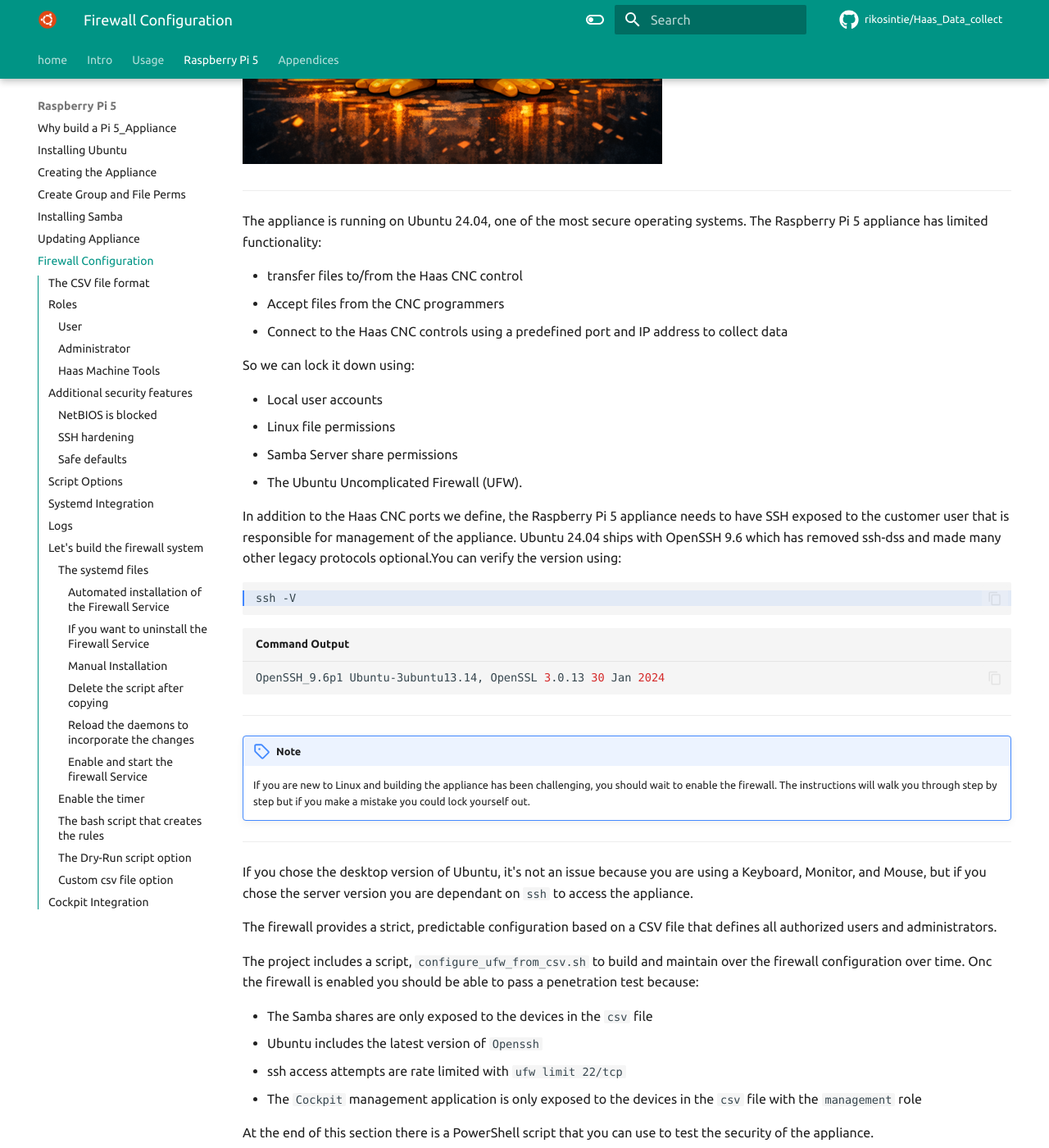
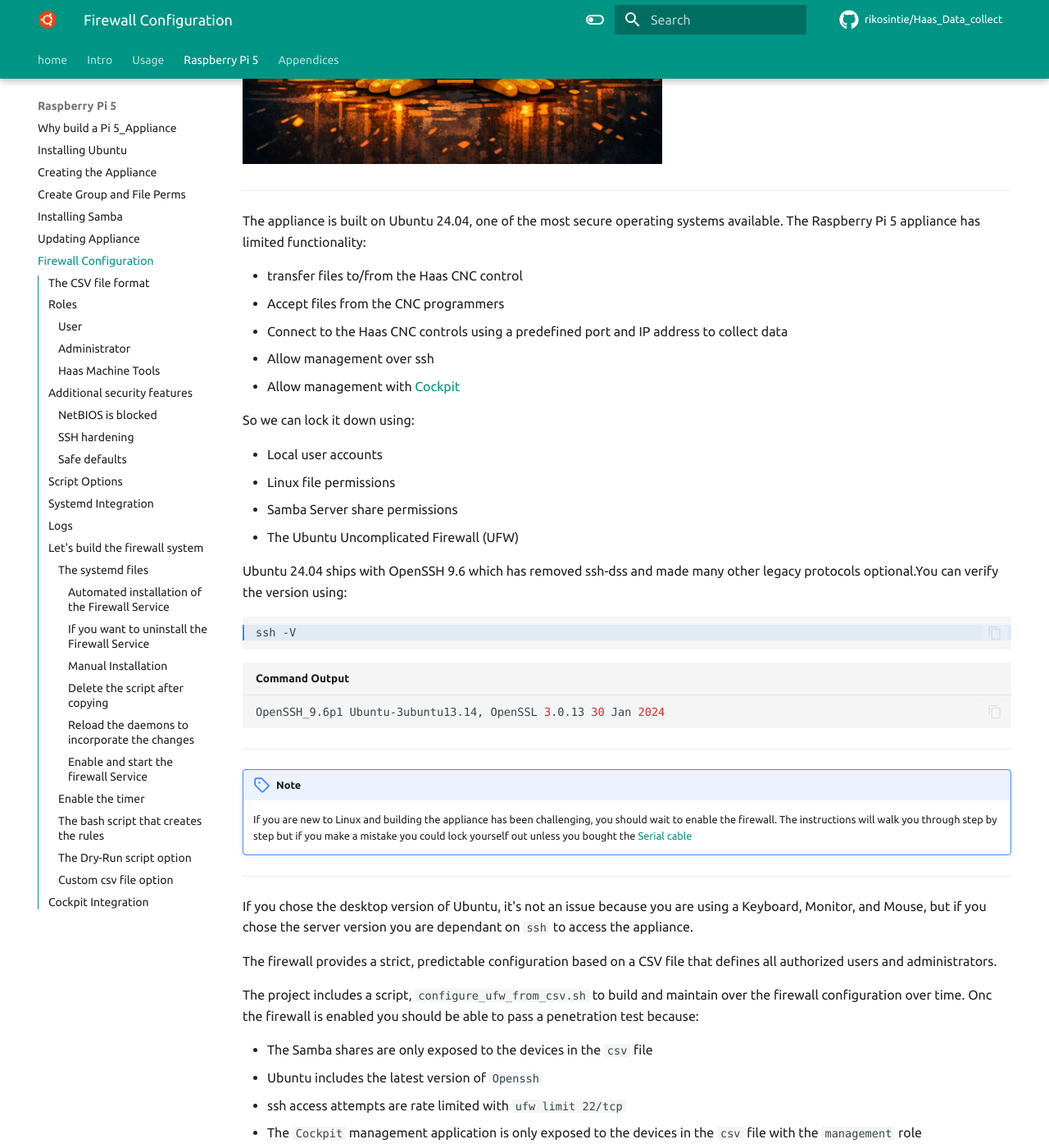
Before and after one commit to rikosintie/Haas_Data_collect, an MkDocs documentation site: the page built from docs/build_pi_5_appliance/firewall_configuration.md, in a window 1280 px wide and 1400 px high, scrolled down 606 px. Shown: the whole window at 82% size. Built offline with MkDocs 1.6.1 and Material for MkDocs 9.7.7, drawn with Linux system fonts in a browser that asks for light colours; some web fonts are replaced; comment, search, counter and statistics services are not loaded; some of the changed text lies outside the part shown.

Commit message:
Git Title Formatting
Git Description:
Updated the wording in the introcduction

````diff
--- a/docs/build_pi_5_appliance/firewall_configuration.md
+++ b/docs/build_pi_5_appliance/firewall_configuration.md
@@ -6,20 +6,22 @@
 
 ----------------------------------------------------------------
 
-The appliance is running on Ubuntu 24.04, one of the most secure operating systems. The Raspberry Pi 5 appliance has limited functionality:
+The appliance is built on Ubuntu 24.04, one of the most secure operating systems available. The Raspberry Pi 5 appliance has limited functionality:
 
 - transfer files to/from the Haas CNC control
 - Accept files from the CNC programmers
 - Connect to the Haas CNC controls using a predefined port and IP address to collect data
+- Allow management over ssh
+- Allow management with [Cockpit](https://cockpit-project.org/)
 
 So we can lock it down using:
 
 - Local user accounts
 - Linux file permissions
 - Samba Server share permissions
-- The Ubuntu Uncomplicated Firewall (UFW).
+- The Ubuntu Uncomplicated Firewall (UFW)
 
-In addition to the Haas CNC ports we define, the Raspberry Pi 5 appliance needs to have SSH exposed to the customer user that is responsible for management of the appliance. Ubuntu 24.04 ships with OpenSSH 9.6 which has removed ssh-dss and made many other legacy protocols optional.You can verify the version using:
+Ubuntu 24.04 ships with OpenSSH 9.6 which has removed ssh-dss and made many other legacy protocols optional.You can verify the version using:
 
 ```bash  hl_lines='1'
 ssh -V
@@ -32,7 +34,7 @@
 ----------------------------------------------------------------
 
 !!! Note Enabling the firewall is optional
-    If you are new to Linux and building the appliance has been challenging, you should wait to enable the firewall. The instructions will walk you through step by step but if you make a mistake you could lock yourself out.
+    If you are new to Linux and building the appliance has been challenging, you should wait to enable the firewall. The instructions will walk you through step by step but if you make a mistake you could lock yourself out unless you bought the [Serial cable](why_pi_5_appliance.md/#usb-serial-cable-for-the-raspberry-pi-5)
 
 ----------------------------------------------------------------
 
@@ -423,7 +425,8 @@
 **Copy the icon over:**
 
 ```bash linenums='1' hl_lines='1'
-sudo cp /home/mhubbard/Haas_Data_collect/icon.png /usr/share/cockpit/haas-firewall/icon.png
+sudo cp /home/mhubbard/Haas_Data_collect/icon.png /usr/share/cockpit/haas-firewall/
+sudo cp /home/mhubbard/Haas_Data_collect/manifest.json /usr/share/cockpit/haas-firewall/
 ```
 
 Cockpit will pick it up automatically after the restart.
````
